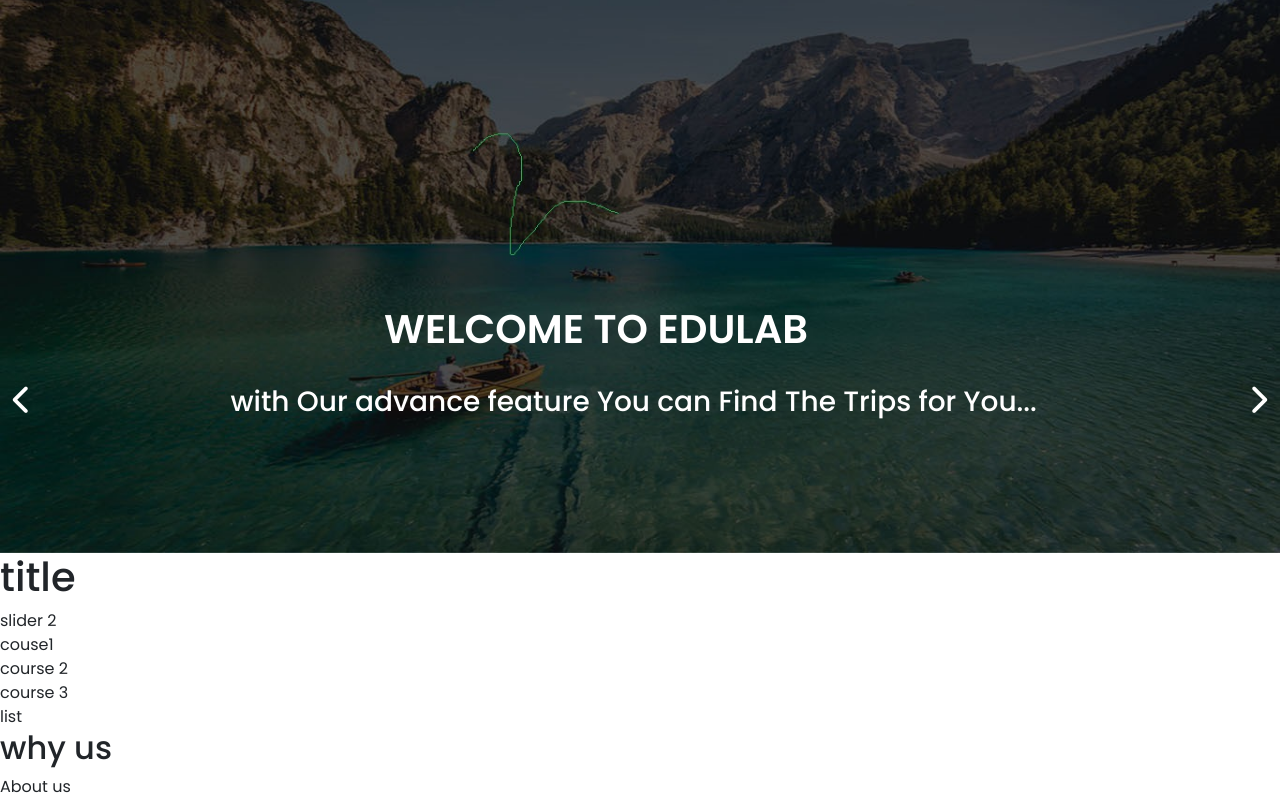
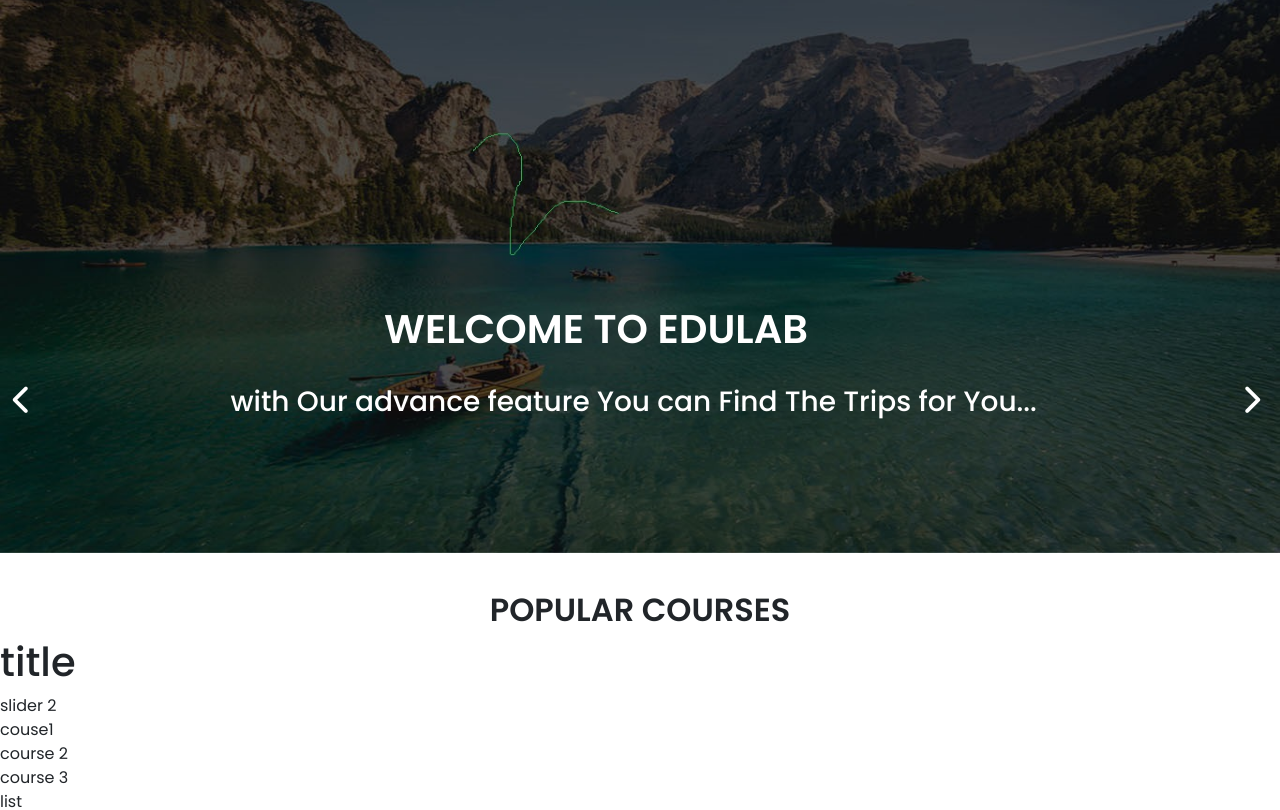
Before and after one commit to aminisd/edulab-template-replicate, a plain HTML site: page index.html in a window 1280 px wide. Shown: the part 175-985 px from the top of the page. Drawn offline with nearby package versions, Linux system fonts and the light colour scheme; a web font is replaced by a local one.

Commit message:
reposiveness Fixed , But  not coment and welcome

```diff
--- a/css/style.css
+++ b/css/style.css
@@ -17,6 +17,7 @@ nav {
   height: 70px;
   background-color: #ffff;
   box-shadow: 0 4px 2px -0px #777;
+
 }
 
 nav .navbar {
@@ -190,6 +191,7 @@ nav .navbar .hamburger {
   width: 100%;
   padding: 25px;
   background-color: rgba(7, 7, 66, 0.959);
+
 }
 
 .lis-logos ul li{
@@ -265,7 +267,8 @@ nav .navbar .hamburger {
 .img{
   height: 70%;
   width: 100%;
-  transition: all 0.25s ease-in-out;
+  transition: all 0.50s ease-in-out;
+  min-width: 100%;
 }
 
 
@@ -277,6 +280,7 @@ nav .navbar .hamburger {
   font-size: 30px;
   color: white;
   cursor: pointer;
+
 }
 
 #btn-right{
@@ -287,6 +291,7 @@ nav .navbar .hamburger {
   font-size: 30px;
   color: white;
   cursor: pointer;
+  min-width: 2%;
 }
 
 .welcome{
@@ -303,6 +308,7 @@ nav .navbar .hamburger {
   z-index: 10;
   left: 18%;
   color: white;
+
 }
 
 
@@ -419,3 +425,15 @@ nav .navbar .hamburger {
 
 
 }
+
+
+/*  Popular Courses  */
+
+.course{
+  display: block;
+  text-align: center;
+  font-weight: bold;
+  margin-top: 3%;
+
+
+}
--- a/index.html
+++ b/index.html
@@ -17,7 +17,7 @@
     <link rel="stylesheet" href="https://kit.fontawesome.com/bf0b62fe86.css" crossorigin="anonymous">
     <link rel="stylesheet" href="/css/reset.css"/>
     <link rel="stylesheet" href="/css/style.css" />
-    <title>Document</title>
+    <title>Edulab Template Demo</title>
 
   </head>
   <body>
@@ -130,14 +130,17 @@
             <img src="/assets/img/page-banner2.jpg" class="img" alt="">
             <img src="/assets/img/page-banner3.jpg" class="img" alt="">
             <img src="/assets/img/page-banner.jpg" class="img" alt="">
+
           </div>
 
         </div>
 
-        <!-- <img src="/assets/img/page-banner.jpg" class="place-image" alt="">
-        <img src="/assets/img/page-banner2.jpg" class="place-image" alt="">
-        <img src="/assets/img/page-banner3.jpg" class="place-image" alt=""> -->
       </div>
+
+    </div>
+
+    <div class="course">
+      <h2><b>POPULAR COURSES</b></h2>
     </div>
 
     <h1>title</h1>
```
